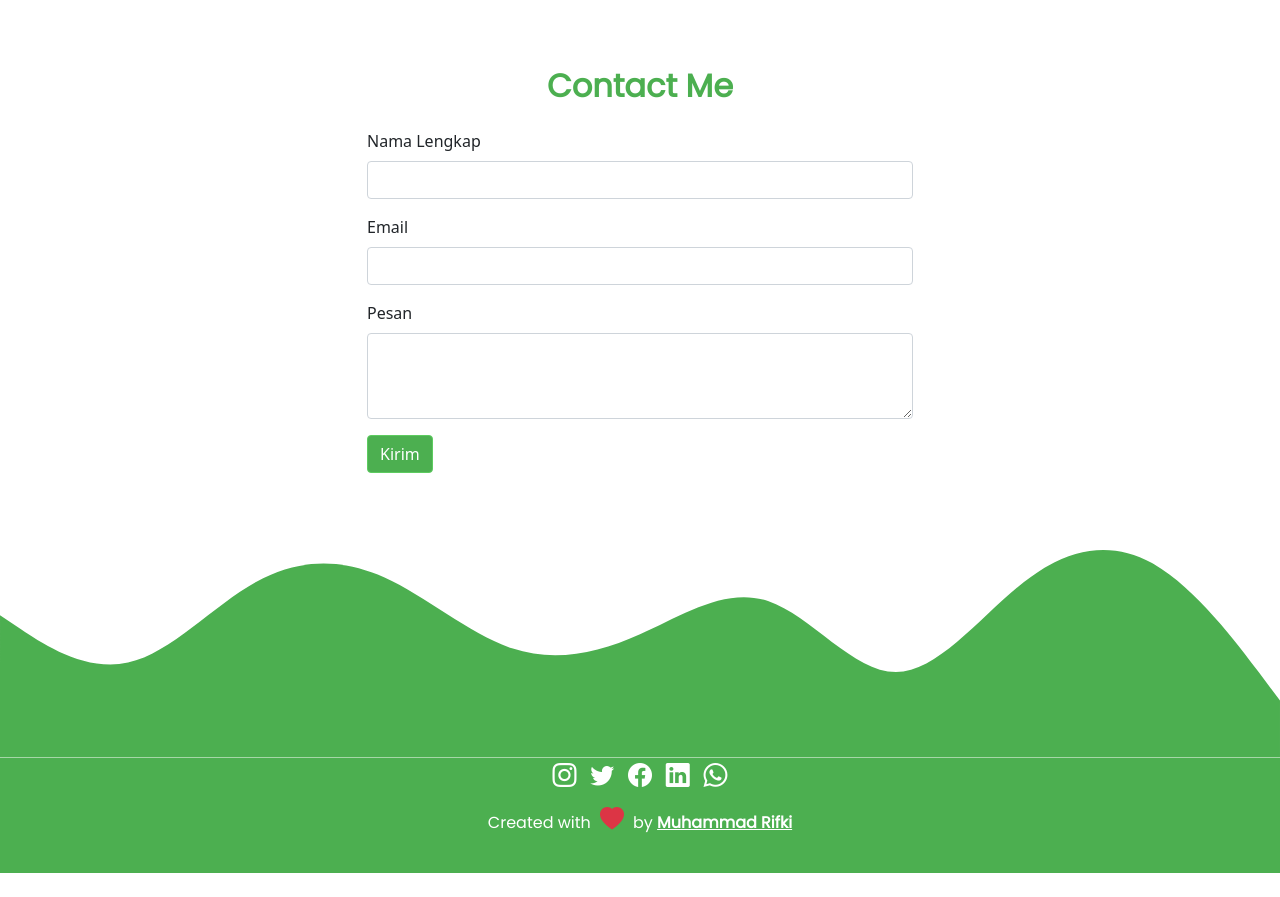
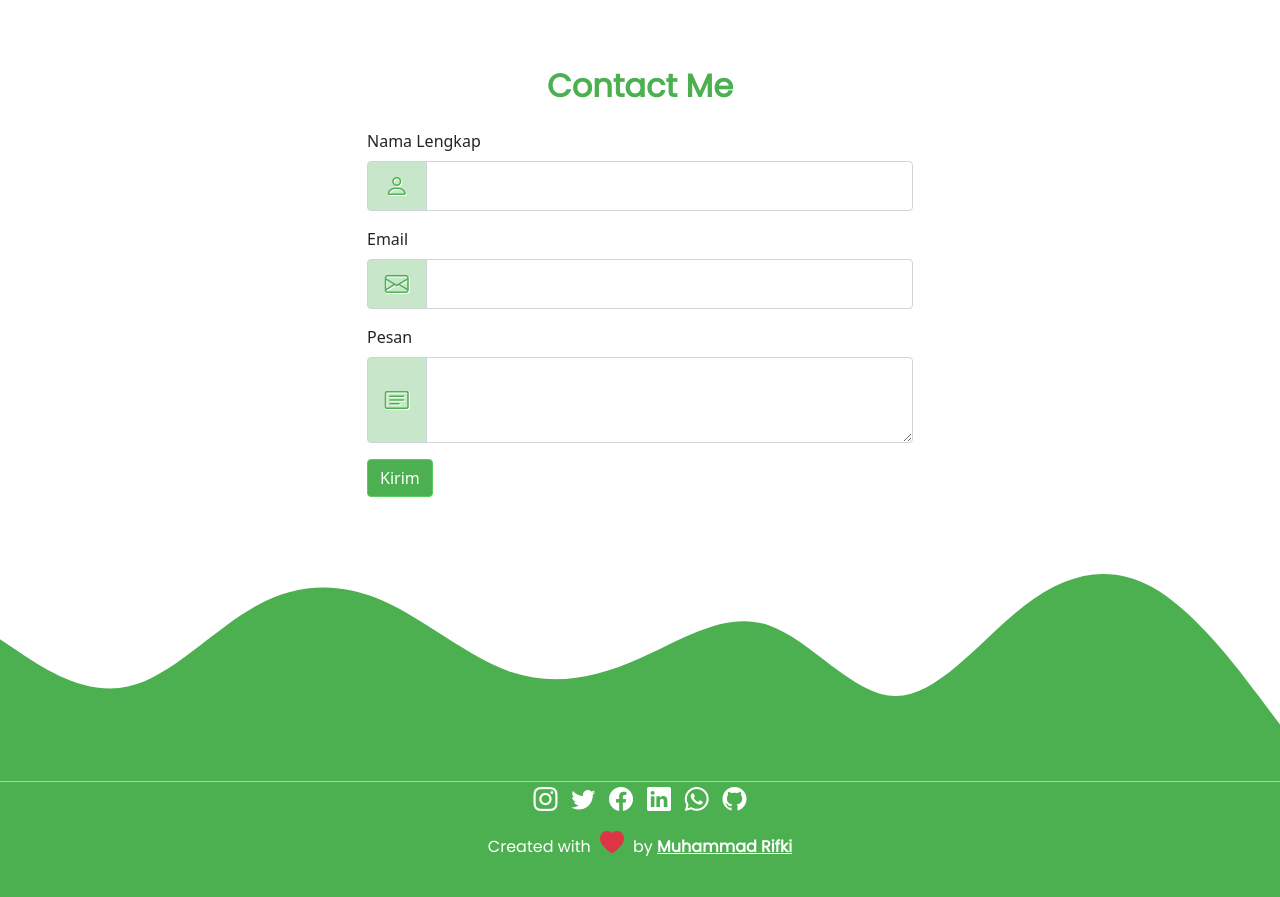
Before and after one commit to mrmuhammadrifki/portofolio_muhammadrifki_b5, a plain HTML site: page index.html in a window 1280 px wide. Shown: the part 2230-3127 px from the top of the page. Before the commit the page ends 3103 px from the top, so only its background shows below. Drawn offline with nearby package versions, Linux system fonts and the light colour scheme.

Commit message:
menambahkan icon input, dan link ke github

```diff
--- a/index.html
+++ b/index.html
@@ -163,15 +163,24 @@
             <form name="mr-contact-form">
               <div class="mb-3">
                 <label for="name" class="form-label">Nama Lengkap</label>
-                <input type="text" class="form-control" id="name" aria-describedby="name" name="nama" />
+                <div class="input-group">
+                  <span class="input-group-text input-icon"><i class="bi bi-person"></i></span>
+                  <input type="text" class="form-control" id="name" aria-describedby="name" name="nama" required />
+                </div>
               </div>
               <div class="mb-3">
                 <label for="email" class="form-label">Email</label>
-                <input type="email" class="form-control" id="email" aria-describedby="email" name="email" />
+                <div class="input-group">
+                  <span class="input-group-text input-icon"><i class="bi bi-envelope"></i></span>
+                  <input type="email" class="form-control" id="email" aria-describedby="email" name="email" required />
+                </div>
               </div>
               <div class="mb-3">
                 <label for="message" class="form-label">Pesan</label>
-                <textarea class="form-control" id="message" rows="3" name="pesan"></textarea>
+                <div class="input-group">
+                  <span class="input-group-text input-icon"><i class="bi bi-card-text"></i></span>
+                  <textarea class="form-control" id="message" rows="3" name="pesan" required></textarea>
+                </div>
               </div>
               <button type="submit" class="btn btn-primer btn-kirim">Kirim</button>
 
@@ -200,7 +209,8 @@
         <a href="#"><i class="bi bi-twitter"></i></a>
         <a href="#"><i class="bi bi-facebook"></i></a>
         <a href="#"><i class="bi bi-linkedin"></i></a>
-        <a href="#"><i class="bi bi-whatsapp"></i></a>
+        <a href="https://wa.me/6287745610943" target="_blank"><i class="bi bi-whatsapp"></i></a>
+        <a href="https://github.com/mrmuhammadrifki" target="_blank"><i class="bi bi-github"></i></a>
       </div>
       <p>Created with <i class="bi bi-heart-fill text-danger"></i> by <a href="https://instagram.com/__muhammadrifki__" target="_blank" class="text-white fw-bold">Muhammad Rifki</a></p>
     </footer>
--- a/style.css
+++ b/style.css
@@ -70,6 +70,13 @@ i {
 i:hover {
   color: var(--light-green);
 }
+.input-icon {
+  background-color: var(--light-green);
+}
+.input-icon i {
+  color: var(--primary-color);
+  text-shadow: 1px 1px #fff;
+}
 
 @media screen and (max-width: 576px) {
   .card:hover {
```
